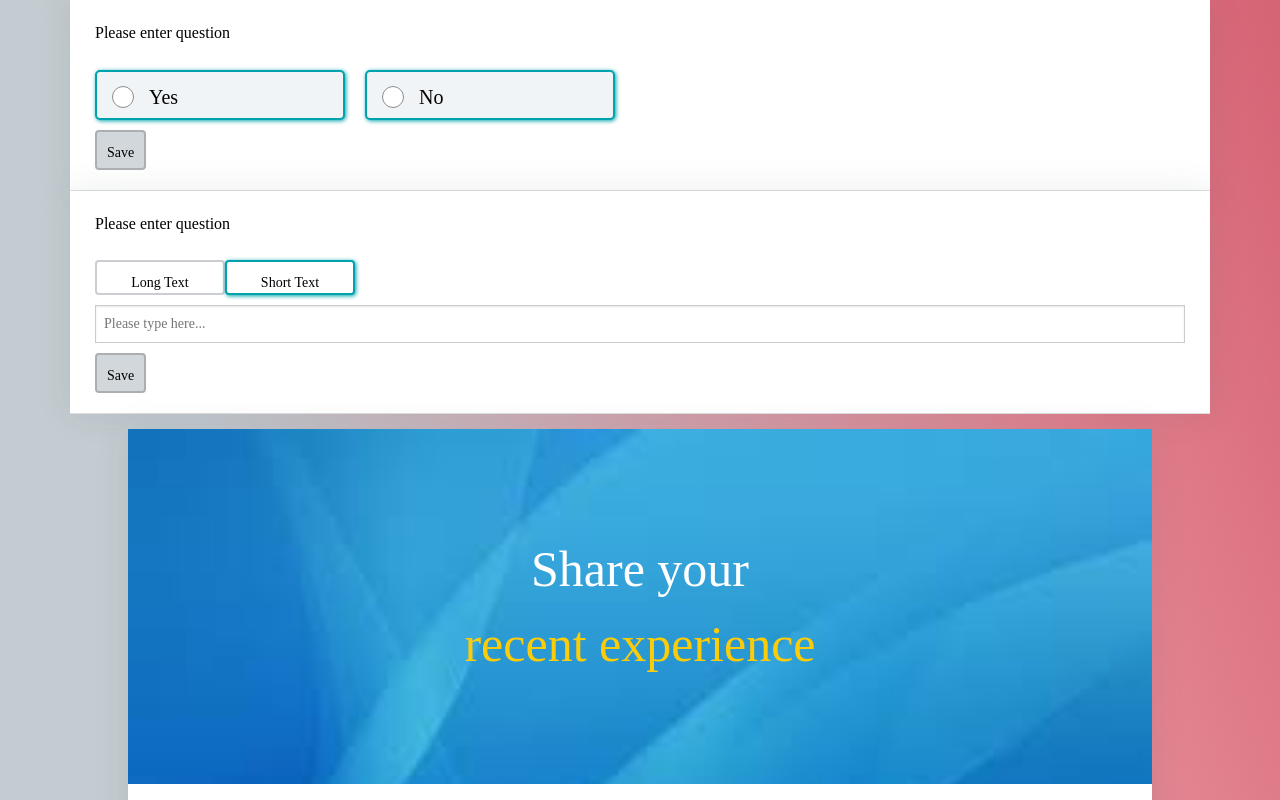
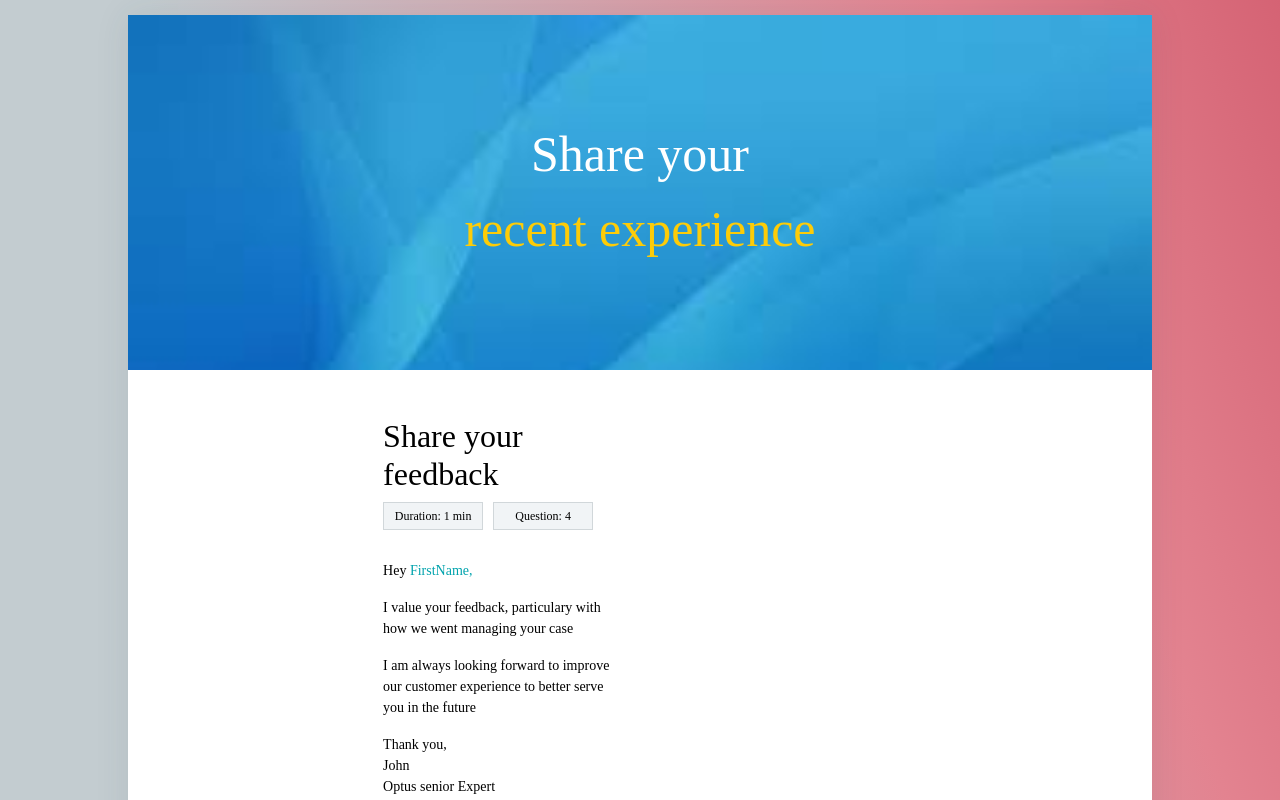
Before and after one commit to Akshatha113/React-Customer-Survey, a React (Create React App) app: page / in a window 1280 px wide. Shown: the top 800 px of the page. Built offline with nearby package versions, Linux system fonts and the light colour scheme; a web font is replaced by a local one.

Commit message:
Structure

```diff
--- a/src/App.js
+++ b/src/App.js
@@ -2,14 +2,14 @@
 import Welcome from './Screens/Welcome/Welcome';
 import YesNo from './DynamicComponents/YesNo/YesNo';
 import OpenEnded from './DynamicComponents/OpenEnded/OpenEnded';
-// import MixedType from './DynamicComponents/MixedType/MixedType';
+import MixedType from './DynamicComponents/MixedType/MixedType';
 
 function App() {
   return (
     <div className="App">
-      {/* <MixedType/> */}
+      {/* <MixedType/>
       <YesNo/>
-      <OpenEnded/>
+      <OpenEnded/> */}
       <Welcome/>
     </div>
   );
```
Also changed, not shown: src/styles/Colors.css (added), src/styles/Fonts.css (added), src/styles/Icons.css (added), src/styles/Variable.css (added).
